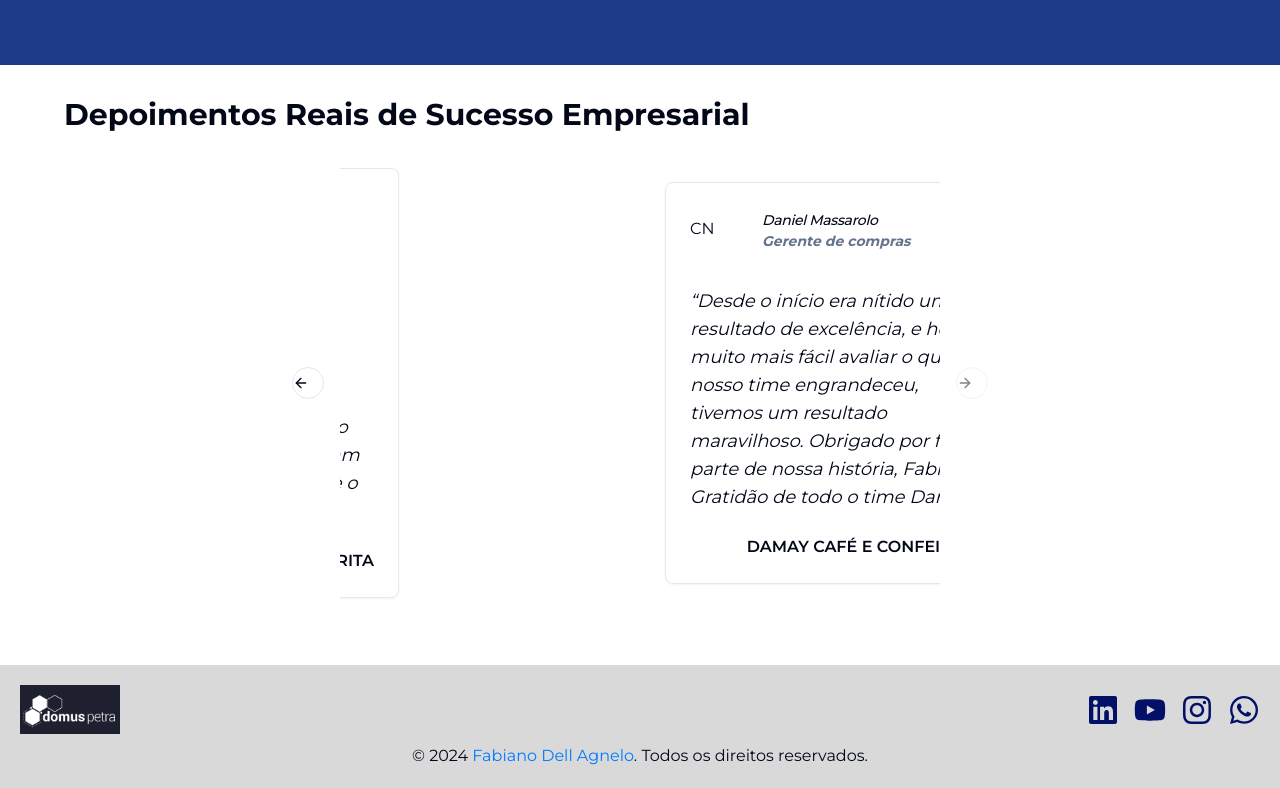
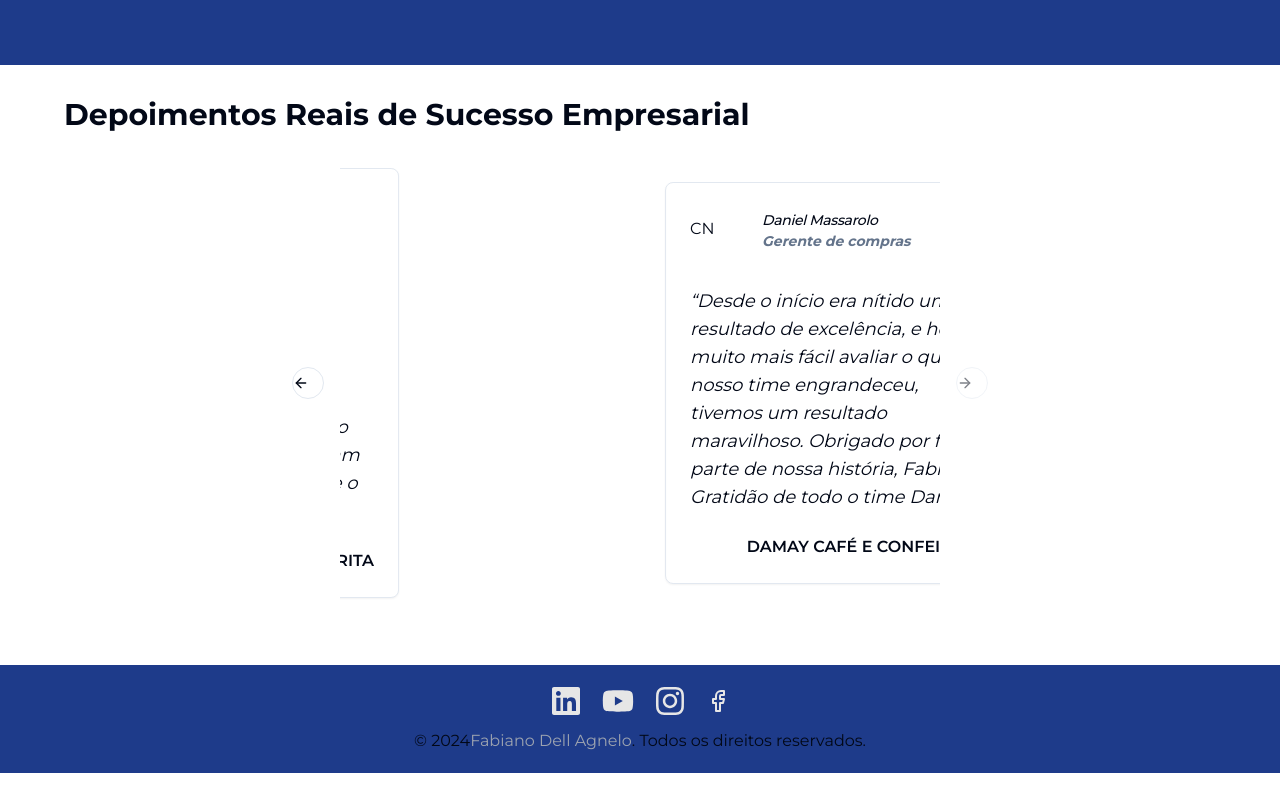
Before and after one commit to llucasgomes/domus-petra, a Next.js app: page / in a window 1280 px wide. Shown: the part 2644-3432 px from the top of the page. Built offline with nearby package versions, Linux system fonts and the light colour scheme.

Commit message:
:lipstick: chore(component/footer):pequena estilizacao

```diff
--- a/src/components/footer/Footer.module.css
+++ b/src/components/footer/Footer.module.css
@@ -23,12 +23,12 @@
 
   .socialLink {
     text-decoration: none;
-    color: #021067;
+    color: var(--bg-primary);
     font-size: 32px; /* Tamanho dos ícones */
   }
 
   .socialLink:hover {
-    color: #007bff;
+    color: var(--bg-secundary);
   }
 
   .copyright {
@@ -36,7 +36,7 @@
   }
 
   .copyright span {
-    color: #007bff;
+    color: var(--bg-secundary);
   }
 
     /* Estilo para mobile */
--- a/src/components/footer/index.tsx
+++ b/src/components/footer/index.tsx
@@ -1,62 +1,52 @@
-/* eslint-disable prettier/prettier */
-import Image from 'next/image'
-import { FaInstagram, FaLinkedin, FaWhatsapp, FaYoutube } from 'react-icons/fa'
+import { FacebookIcon } from 'lucide-react'
+import Link from 'next/link'
+import { FaInstagram, FaLinkedin, FaYoutube } from 'react-icons/fa'
 import styles from './Footer.module.css'
+
+export const redes_sociais = [
+  {
+    rede_social: 'Linkedin',
+    icon: <FaLinkedin />,
+    link: 'https://www.linkedin.com/in/fabianodellagnolo/',
+  },
+  {
+    rede_social: 'Youtube',
+    icon: <FaYoutube />,
+    link: 'https://www.youtube.com/FabianoDellAgnoloDomusPetra',
+  },
+  {
+    rede_social: 'Instagram',
+    icon: <FaInstagram />,
+    link: 'https://www.instagram.com/fabianodellagnolo/',
+  },
+  {
+    rede_social: 'whatszap',
+    icon: <FacebookIcon />,
+    link: 'https://api.whatsapp.com/send/?phone=47997071177',
+  },
+]
 
 export const Footer = () => {
   return (
-    <footer className={styles.footer}>
-      <div className={styles.footerContainer}>
-        <Image
-          src={'/logoOpenGraph.png'}
-          alt="Logo"
-          width={640}
-          height={128}
-          className={styles.logo}
-          // eslint-disable-next-line prettier/prettier
-        />
-        <div className={styles.socialMedia}>
-          <a
-            href="https://www.linkedin.com/in/fabianodellagnolo/"
-            target="_blank"
-            title="Linkedin"
-            rel="noreferrer"
-            className={styles.socialLink}
-          >
-            <FaLinkedin />
-          </a>
-          <a
-            href="https://www.youtube.com/FabianoDellAgnoloDomusPetra
-"
-            target="_blank"
-            title="YouTube"
-            rel="noreferrer"
-            className={styles.socialLink}
-          >
-            <FaYoutube />
-          </a>
-          <a
-            href="https://www.instagram.com/fabianodellagnolo/"
-            target="_blank"
-            title="Instagram"
-            rel="noreferrer"
-            className={styles.socialLink}
-          >
-            <FaInstagram />
-          </a>
-          <a
-            href="https://api.whatsapp.com/send/?phone=47997071177"
-            target="_blank"
-            rel="external noreferrer"
-            title="Whatsapp"
-            className={styles.socialLink}
-          >
-            <FaWhatsapp />
-          </a>
+    <footer className="flex flex-col gap-3 bg-[--bg-highlight] p-5">
+      <div className="flex items-center justify-between gap-3">
+        <div className="flex w-full items-center justify-center gap-5">
+          {redes_sociais.map((item) => (
+            <Link
+              key={item.link}
+              href={item.link}
+              target="_blank"
+              className={styles.socialLink}
+            >
+              {item.icon}
+            </Link>
+          ))}
         </div>
       </div>
-      <p className={styles.copyright}>
-        © 2024 <span>Fabiano Dell Agnelo</span>. Todos os direitos reservados.
+      <p className="flex items-center justify-center">
+        © 2024{' '}
+        <span className="text-[--bg-tertiary]">Fabiano Dell Agnelo</span>. Todos
+        os direitos reservados.
       </p>
     </footer>
   )
```
